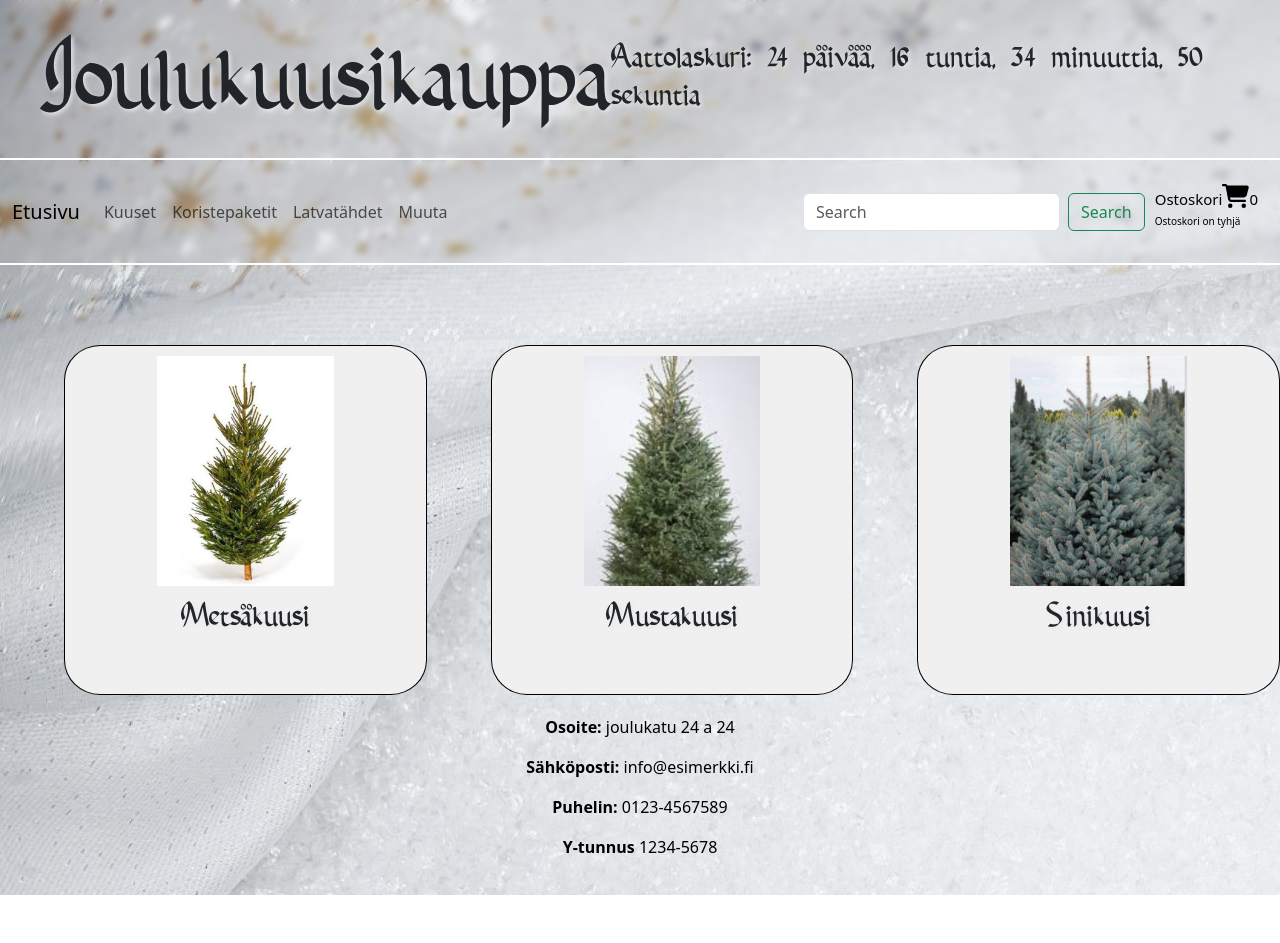
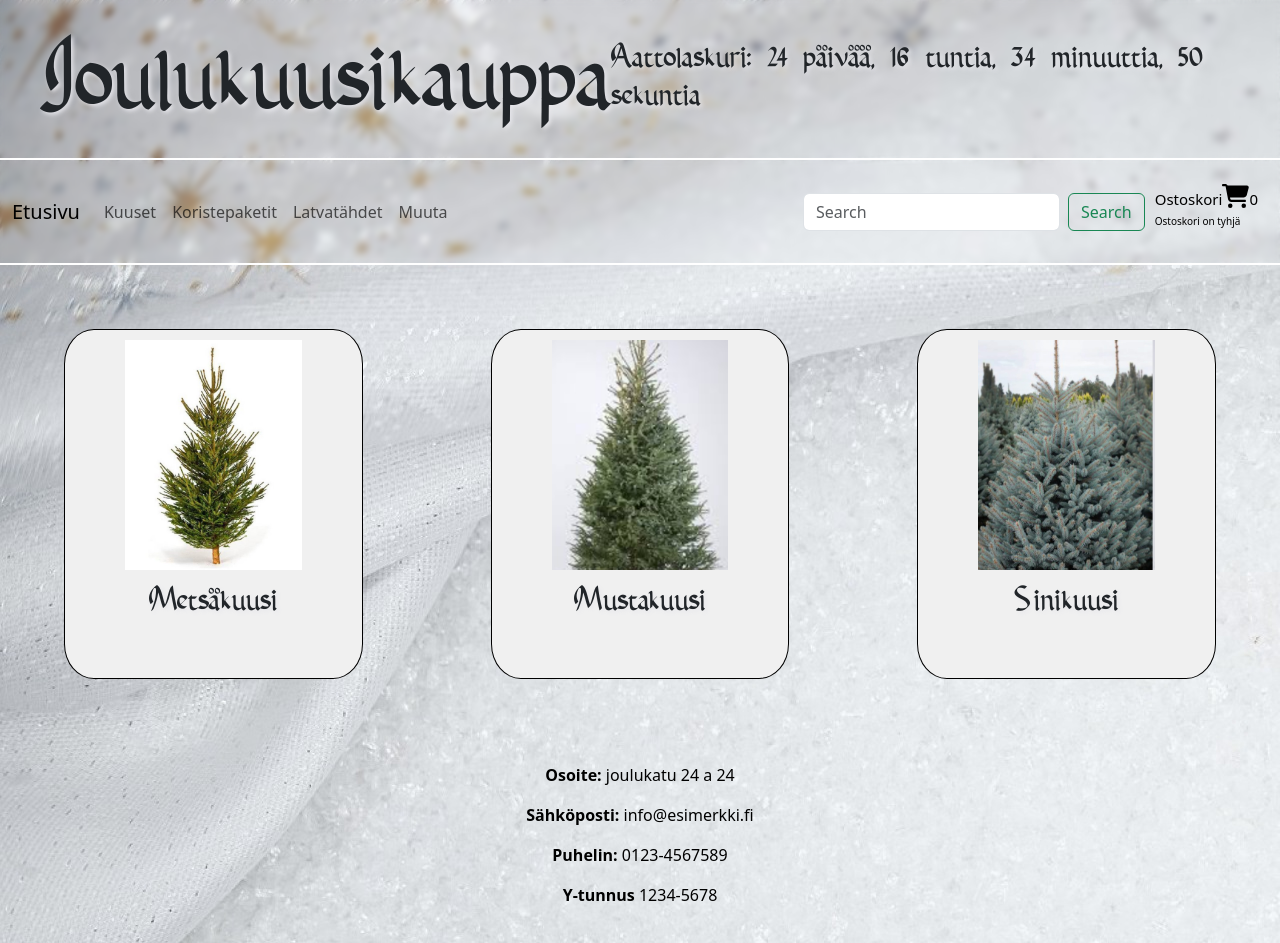
Before and after one commit to Verkkopalveluprojekti-Ryhma10/joulukuusikauppa, a React (Create React App) app: page /Kuuset in a window 1280 px wide. Before the commit the page ends 895 px from the top, so only its background shows below. Built offline with nearby package versions, Linux system fonts and the light colour scheme.

Commit message:
margin fix

```diff
--- a/src/styles/global.css
+++ b/src/styles/global.css
@@ -71,8 +71,7 @@ a:hover {
     width: 250px;
     text-align: center;
     background-color: #F0F0F0;
-    margin-top: 5em;
-    margin-left: 4em;
+    margin: 4em;
     border-radius: 10%;
     flex: 1;
 }
```
